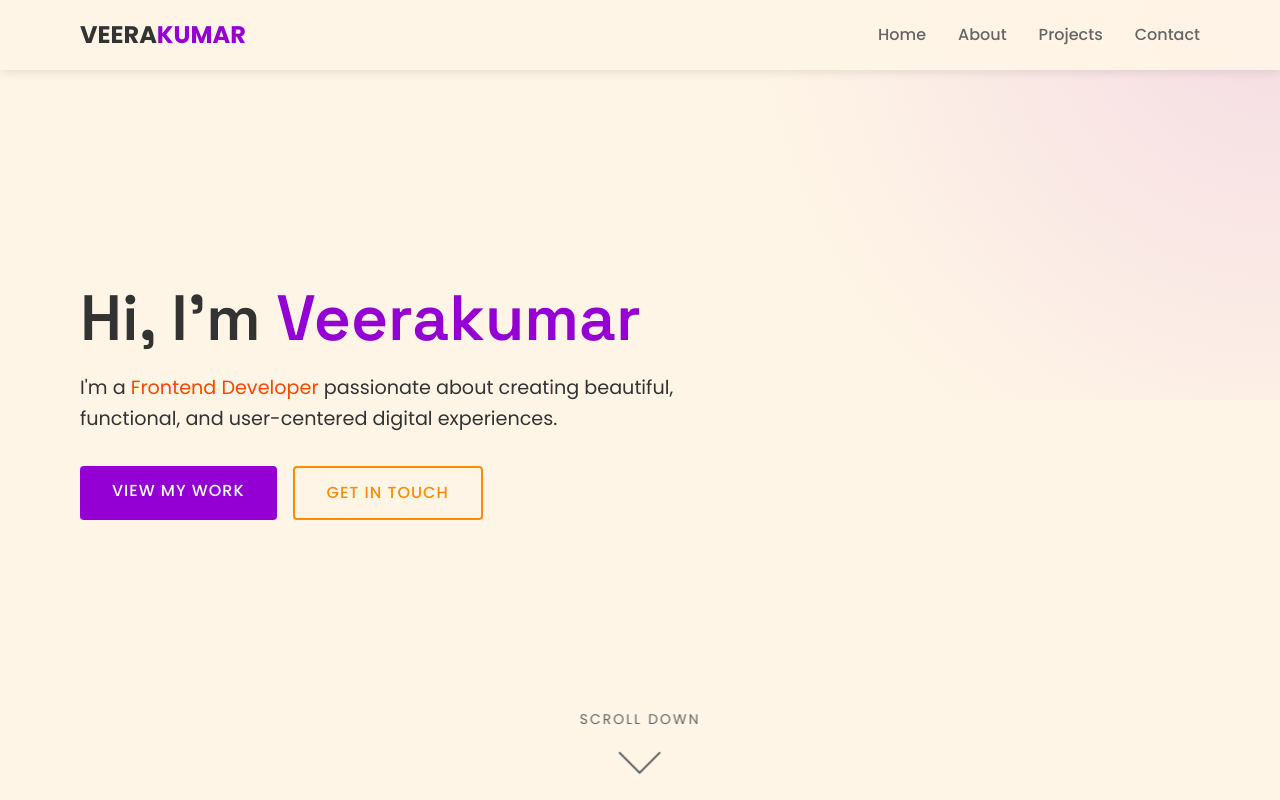
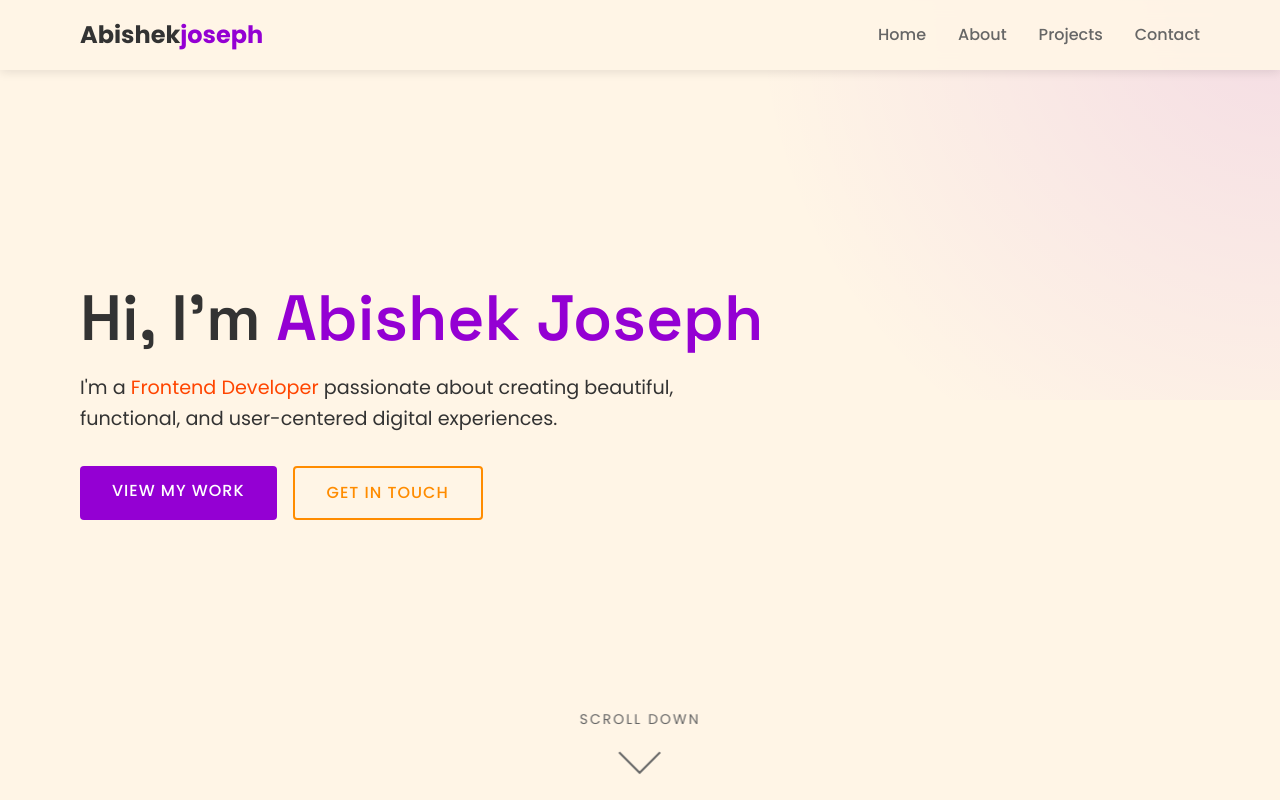
Before and after one commit to abishekjoseph07/placement, a plain HTML site: page index.html in a window 1280 px wide. Shown: the top 800 px of the page. Drawn offline with Linux system fonts and the light colour scheme.

Commit message:
Update index.html

```diff
--- a/index.html
+++ b/index.html
@@ -788,7 +788,7 @@
     <!-- Header & Navigation -->
     <header id="header">
         <div class="container nav-container">
-            <a href="#home" class="logo">VEERA<span>KUMAR</span></a>
+            <a href="#home" class="logo">Abishek<span>joseph</span></a>
             <button class="mobile-toggle" aria-label="Toggle menu">☰</button>
             <ul class="nav-links">
                 <li><a href="#home">Home</a></li>
@@ -802,7 +802,7 @@
     <!-- Hero Section -->
     <section id="home" class="hero">
         <div class="container hero-content">
-            <h1>Hi, I'm <span class="highlight">Veerakumar</span></h1>
+            <h1>Hi, I'm <span class="highlight">Abishek Joseph</span></h1>
             <p>I'm a <span class="accent">Frontend Developer</span> passionate about creating beautiful, functional, and user-centered digital experiences.</p>
             <div class="hero-buttons">
                 <a href="#projects" class="btn">View My Work</a>
```
